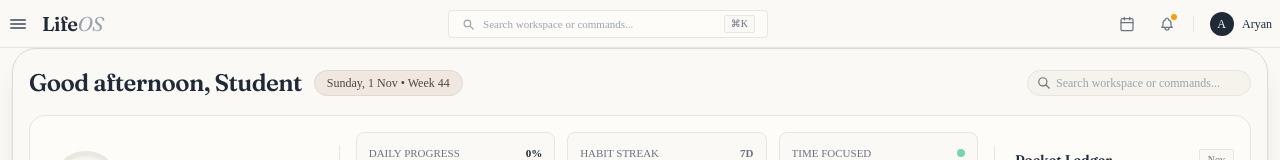
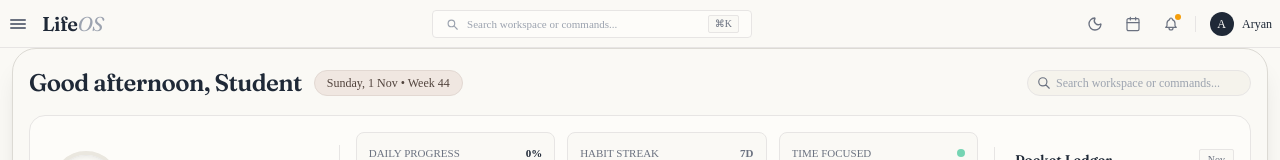
Before and after one commit to aryan-src/LifeOS, a Next.js app: page /dashboard in a window 1280 px wide. Shown: the top 160 px of the page. Built offline with nearby package versions, Linux system fonts and the light colour scheme; no server answers.

Commit message:
feat(navigation): add dark/light mode toggle with WebGL ink transition to WorkspaceHeader

```diff
--- a/src/components/navigation/workspace-header.tsx
+++ b/src/components/navigation/workspace-header.tsx
@@ -4,6 +4,9 @@ import React, { useState, useEffect } from 'react';
 import Link from 'next/link';
 import { usePathname } from 'next/navigation';
 import { useUIStore } from '@/lib/store/use-ui-store';
+import { useTheme } from '@/lib/theme/use-theme';
+import { useInkThemeTransition } from '@/hooks/use-ink-theme-transition';
+import { Sun, Moon } from 'lucide-react';
 
 interface WorkspaceHeaderProps {
   displayName?: string;
@@ -20,6 +23,14 @@ export function WorkspaceHeader({
 }: WorkspaceHeaderProps) {
   const pathname = usePathname();
   const [userName, setUserName] = useState(displayName);
+  const { isDark, toggleLightDark } = useTheme();
+  const { triggerThemeTransition } = useInkThemeTransition();
+  const [mounted, setMounted] = useState(false);
+
+  useEffect(() => {
+    setMounted(true);
+  }, []);
+
   const storeIsDockVisible = useUIStore((state) => state.isDockVisible);
   const storeToggleDock = useUIStore((state) => state.toggleDock);
 
@@ -152,7 +163,27 @@ export function WorkspaceHeader({
         </div>
 
         {/* Right: Utility Icons, Schedule & Profile */}
-        <div className="flex items-center space-x-2.5 sm:space-x-3 text-textMuted dark:text-zinc-400">
+        <div className="flex items-center space-x-2 sm:space-x-2.5 text-textMuted dark:text-zinc-400">
+          {/* Direct Dark / Light Mode Toggle Button */}
+          <button
+            type="button"
+            onClick={(e) => {
+              triggerThemeTransition(e, () => {
+                toggleLightDark();
+              });
+            }}
+            className="p-1.5 hover:bg-[#F5F3EC] dark:hover:bg-zinc-800/60 rounded-md transition-colors text-textMuted dark:text-zinc-400 cursor-pointer flex items-center justify-center focus-visible:outline-none focus-visible:ring-2 focus-visible:ring-sage"
+            aria-label={mounted && isDark ? 'Switch to light mode' : 'Switch to dark mode'}
+            title={mounted && isDark ? 'Switch to light mode' : 'Switch to dark mode'}
+            data-purpose="theme-toggle-button"
+          >
+            {mounted && isDark ? (
+              <Sun className="w-4 h-4 text-amber-500 hover:rotate-45 transition-transform" />
+            ) : (
+              <Moon className="w-4 h-4 text-textMuted dark:text-zinc-400 hover:-rotate-12 transition-transform" />
+            )}
+          </button>
+
           <Link
             href="/tasks"
             className={`p-1.5 rounded-md transition-colors ${
```
Also changed, not shown: 1 other file (tests, documents, lock files or other folders).
